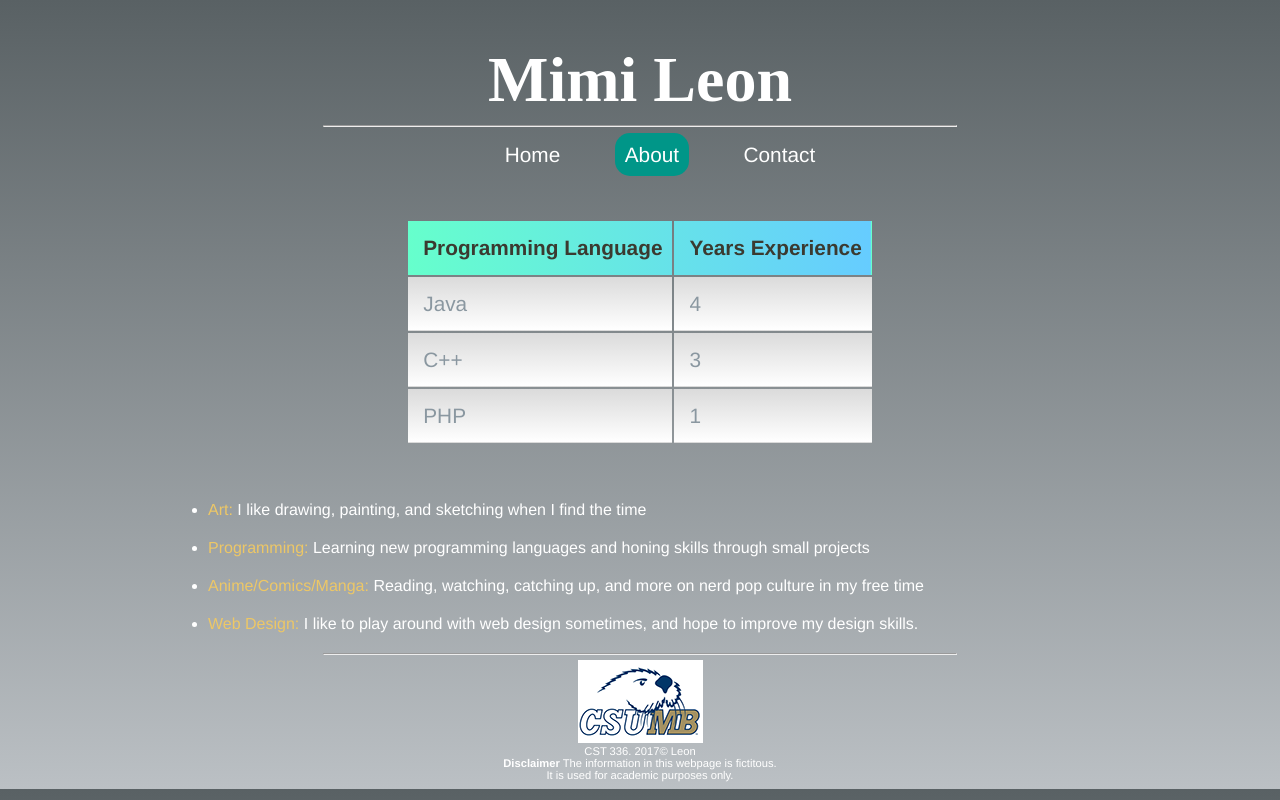
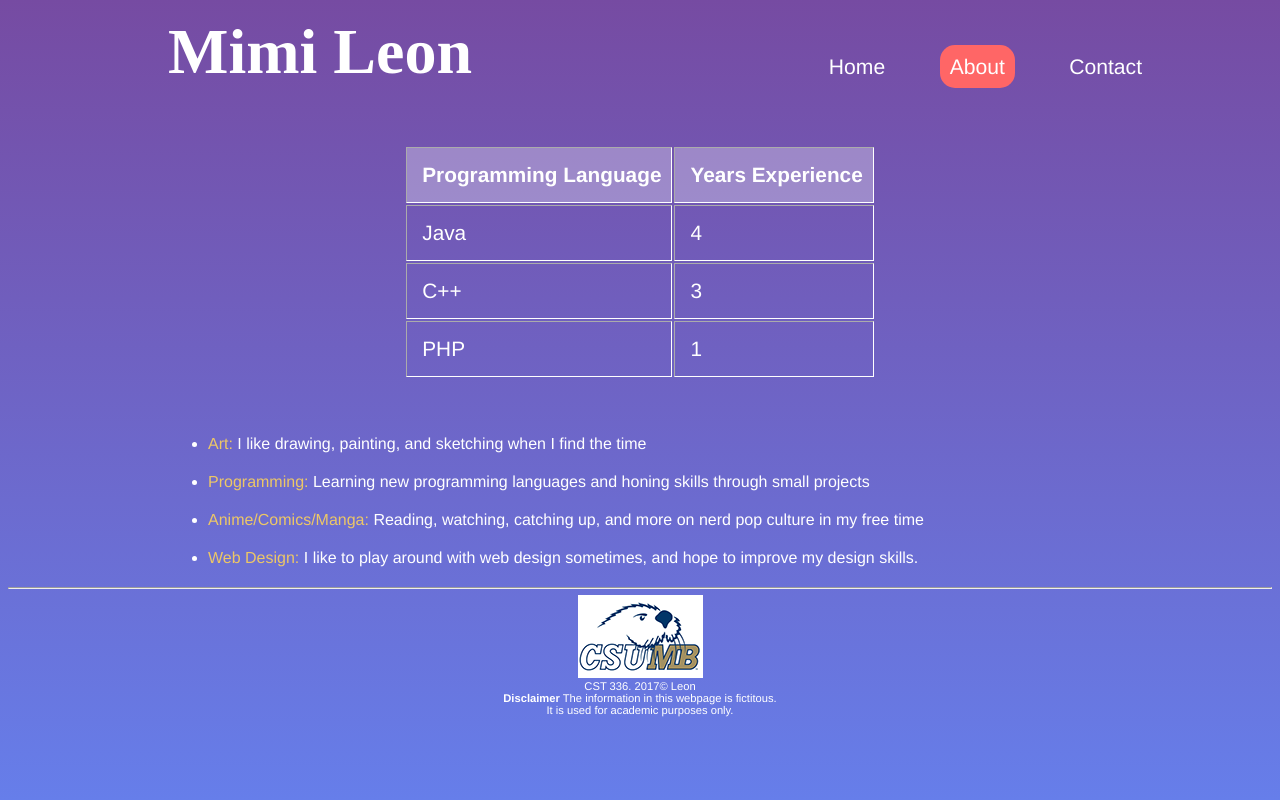
Before and after one commit to Mimileo/cst336, a PHP site: page /labs/lab1/about.html in a window 1280 px wide. Run offline with PHP 8.4, Linux system fonts and the light colour scheme; some web fonts are replaced.

Commit message:
update lab1

```diff
--- a/labs/lab1/about.html
+++ b/labs/lab1/about.html
@@ -13,6 +13,7 @@ in html
 <!-- All styles and javascript go inside the head -->
     <head>
         <meta charset="utf-8" />
+        <meta name="viewport" content="width=device-width">
         <title> Mimi Leon: Personal Website </title>
         <link href="css/styles.css" rel="stylesheet" type="text/css" />
          <link href="https://fonts.googleapis.com/css?family=Damion" rel="stylesheet">
@@ -28,10 +29,10 @@ in html
     <!-- This is where we place the content of our website -->
     <body>
         <header>
-            <h1> Mimi Leon </h1>
+            <h1><a class="line" href="#"> Mimi Leon </a></h1>
         </header>
         <nav>
-            <hr />
+
             <ul>
                 <li><a href="index.html">Home</a></li>
                 <li><span class="active"><a class="active" href="about.html">About</a></span></li>
--- a/labs/lab1/css/styles.css
+++ b/labs/lab1/css/styles.css
@@ -1,7 +1,15 @@
 
+
+html {
+    height: 100%;
+    background-size: cover;
+    background-repeat:no-repeat;
+    background: linear-gradient(to top, #667eea 0%, #764ba2 100%);
+}
 body {
-   background:linear-gradient(to top, #bbc0c4 0%, #596164 100%);
+
     color: white;
+
     font-family: 'Helvetica Neue';
     /*cursor: url(''), default;*/
 }
@@ -11,16 +19,36 @@ body, a, a:hover {
 }
 
 h1 {
+
     font-family: 'Damion';
     font-size: 4em;
-    margin-bottom: 0px;
+    margin-top: -45px;
+	float: left;
+	padding: 5px 0px 0px 160px;
     color: white;
+
 }
 
-hr {
-    width: 50%;
-    color: #ffe6ff;
+.line {
+  text-decoration: none;
+  position: relative;
+  color: white;
 }
+
+.line:after {
+  content: '';
+  position: absolute;
+  bottom: 0;
+  left: 0;
+  width: 0%;
+  border-bottom: 2px solid black;
+  transition: 0.4s;
+}
+
+.line:hover:after {
+  width: 100%;
+}
+
 
 #me p{
     font-family: 'Damion';
@@ -32,10 +60,25 @@ hr {
     color: #888;
 }
 
-header, main, nav, footer {
+header, main, footer {
     text-align: center;
 }
 
+main {
+    margin: 70px 0px 50px 0px;
+
+}
+
+
+
+
+nav {
+   text-align: right;
+   margin-right: 100px;
+   margin-top: 55px;
+   margin-bottom: 30px
+
+}
 
 nav li {
     display: inline-block;
@@ -46,20 +89,20 @@ nav a { /* links within "nav" container */
     font-family: 'Helvetica Neue';
     font-weight: 300;
     padding: 10px;
-    font-size: 1.3em;
+    font-size: 1.32em;
     text-decoration: none; /* removes underline */
     color: white; /* by default, links are blue */
 
 }
 
 nav a:hover { /* psuedo class */
-    border-bottom: 2px #009688 solid;
+    border-bottom: 2px #ff6666 solid;
     font-size: 1.6em;
     transition: .9s; /* transition effect */
 }
 
 span .active {
-    background-color: #009688;
+    background-color:#ff6666;
     border-radius: 15px;
 }
 
@@ -72,9 +115,7 @@ nav span {
     float: left;
 }
 
-#welcomeText {
-    color: #374649;
-}
+
 
 figure {
     position: relative;
@@ -88,11 +129,12 @@ figure img {
 	display: inline;
 	padding: 20px 20px 70px 20px;
 	text-decoration: none;
-	box-shadow: 0 4px 6px rgba(0,0,0,.3);
+	box-shadow: 0 18px 20px rgba(0,0,0,.3);
 	z-index:0;
 
 
 }
+
 
 figure:hover {
     transform: rotate(0deg);
@@ -107,6 +149,8 @@ figure:hover {
     text-align: left;
     left: 200px;
 }
+
+
 
 footer {
     clear: left;
@@ -126,35 +170,39 @@ table {
 
 th, td {
     padding: 15px;
+
+      color: white;
+
 }
 
 td {
     padding-right: 10px;
     font-size: 1.3em;
+
+     border: 1px inset white;
+
 }
 
-td strong {
-    color: #3b3a30;
-}
 
 
 #table-header {
     font-size: 1em;
     font-weight: 400;
-    background: linear-gradient(to right, #66ffcc 0%, #66ccff 100%);
-    color: #1f4060;
+
+    background-color: rgba(255,255,255,0.3);
+
+
+
 }
 
 .table-row {
-    background: linear-gradient(to bottom, #000000 -600%, #ffffff 100%);
-    border-bottom: 1px solid #FFF;
     margin-bottom: 5px;
-    color:  #8a97a0;
+    color:  white;
 }
 
 .table-row:hover {
-    background: linear-gradient(to right, #66ff99 0%, #66ffff 100%);
-    color:  white;
+
+    background-color: rgba(255,255,255,0.5);
 
 }
 
@@ -177,7 +225,3 @@ td strong {
     display: block;
     text-align: center;
 }
-
-iframe {
-    overflow-y: hidden;
-}
```
Also changed, not shown: homework/homework1/index.html (added, +26 -0 lines), labs/lab1/contact.html (+4 -3 lines), labs/lab1/index.html (+7 -4 lines), homework/homework1/css/styles.css (added), homework/homework1/sub1.html (added), homework/homework1/sub2.html (added), homework/homework1/sub3.html (added).
